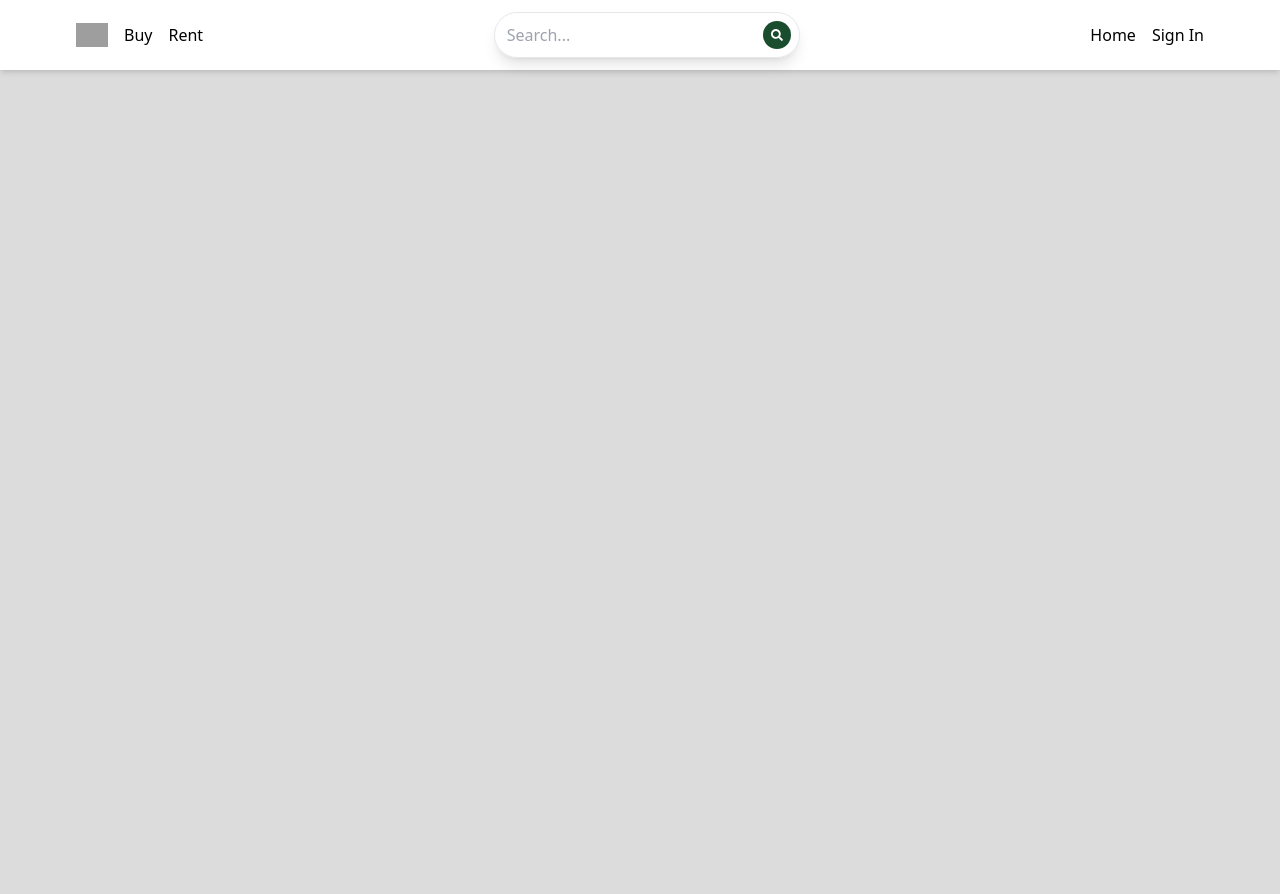
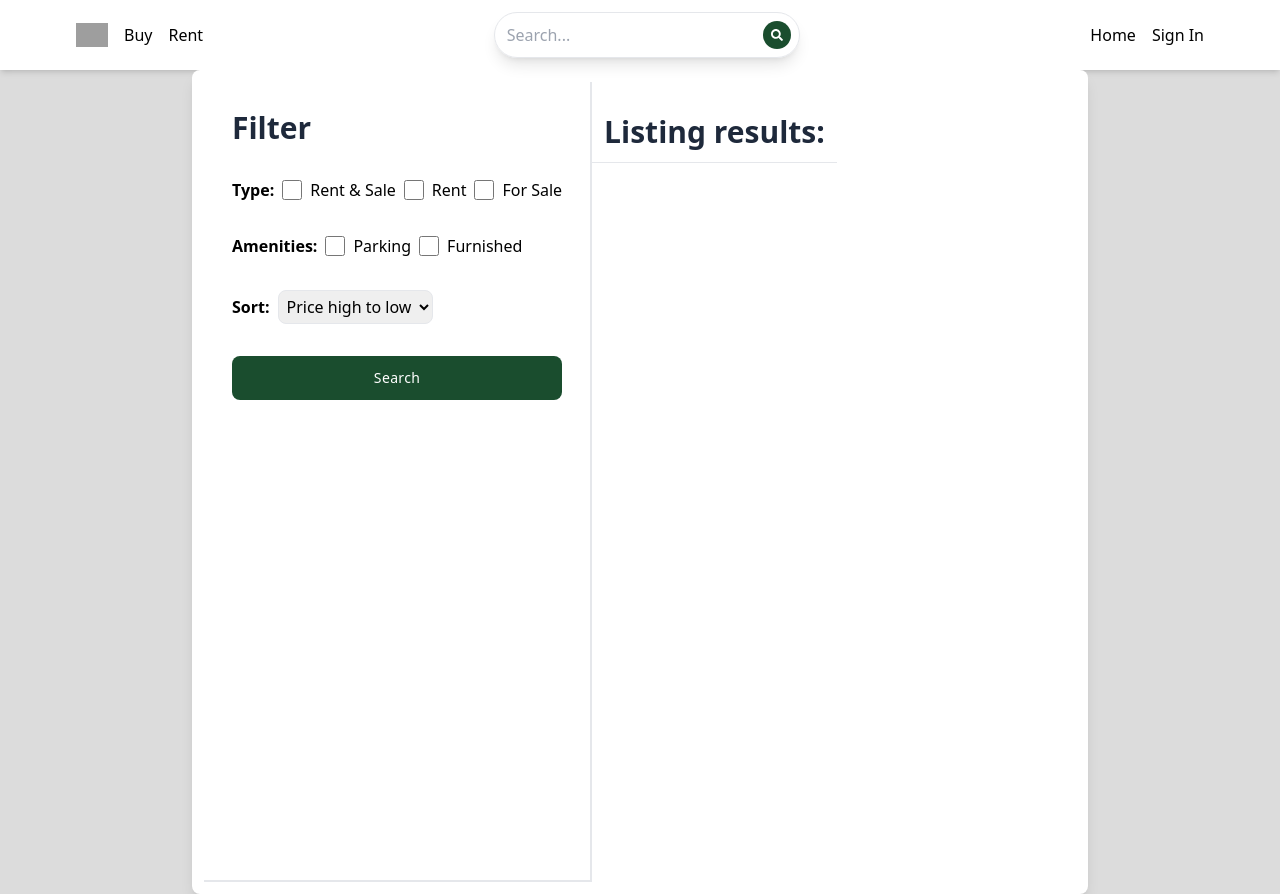
Before and after one commit to ArielBOrellana/Project, a React (Vite) app in the folder client/: page /search in a window 1280 px wide. Before the commit the page ends 800 px from the top, so only its background shows below. Built offline with nearby package versions, Linux system fonts and the light colour scheme; grey boxes are pictures that could not be loaded; what tailwindcss-motion would draw is missing.

Commit message:
created search page UI with filtering options

```diff
--- a/client/src/App.jsx
+++ b/client/src/App.jsx
@@ -7,6 +7,7 @@
 import PrivateRoute from './components/PrivateRoute';
 import CreateListing from './pages/CreateListing';
 import Listing from './pages/Listing';
+import Search from './pages/Search';
 
 export default function App() {
   return (
@@ -20,6 +21,7 @@
       </Route>
       <Route path="/sign-in" element={<SignIn />} />
       <Route path="/sign-up" element={<SignUp />} />
+      <Route path="/search" element={<Search />} />
       <Route path="/listing/:listingId" element={<Listing />} />
     </Routes>
     </BrowserRouter>
--- /dev/null
+++ b/client/src/pages/Search.jsx
@@ -0,0 +1,58 @@
+import React from 'react'
+
+export default function Search() {
+  return (
+    <div className='flex flex-col md:flex-row md:max-w-4xl mx-auto bg-white shadow-lg rounded-lg overflow-hidden p-3'>
+        {/* Left section */}
+        <div className='border-b-2 md:border-r-2 p-7 md:min-h-screen'>
+            <form className='flex flex-col gap-8'>
+                <h1 className='text-3xl font-semibold text-slate-800'>Filter</h1>
+                <div className='flex flex-wrap gap-2 items-center'>
+                    <label className='font-semibold'>Type:</label>
+                    <div className='flex gap-2 '>
+                        <input type='checkbox' id='all' className='w-5'/>
+                        <span>Rent & Sale</span>
+                    </div>
+                    <div className='flex gap-2 '>
+                        <input type='checkbox' id='rent' className='w-5'/>
+                        <span>Rent</span>
+                    </div>
+                    <div className='flex gap-2 '>
+                        <input type='checkbox' id='sale' className='w-5'/>
+                        <span>For Sale</span>
+                    </div>
+                </div>
+
+                <div className='flex flex-wrap gap-2 items-center'>
+                    <label className='font-semibold'>Amenities:</label>
+                    <div className='flex gap-2 '>
+                        <input type='checkbox' id='parking' className='w-5'/>
+                        <span>Parking</span>
+                    </div>
+                    <div className='flex gap-2 '>
+                        <input type='checkbox' id='furnished' className='w-5'/>
+                        <span>Furnished</span>
+                    </div>
+                </div>
+
+                <div className='flex items-center gap-2'>
+                    <label className='font-semibold'>Sort:</label>
+                    <select id='sort_order' className='border rounded-lg p-1'>
+                        <option>Price high to low</option>
+                        <option>Price low to high</option>
+                        <option>Latest</option>
+                        <option>Oldest</option>
+                    </select>
+                </div>
+                <button className='w-full px-6 py-3 text-sm font-medium tracking-wide text-white capitalize transition-colors duration-300 transform bg-green-dark rounded-lg hover:opacity-95 focus:outline-none focus:ring focus:ring-gray-300 focus:ring-opacity-50'>
+                    Search
+                </button>
+            </form>
+        </div>
+        {/* Right section */}
+        <div>
+            <h1 className='text-3xl font-semibold border-b p-3 mt-5 text-slate-800'>Listing results:</h1>
+        </div>
+    </div>
+  )
+}
```
